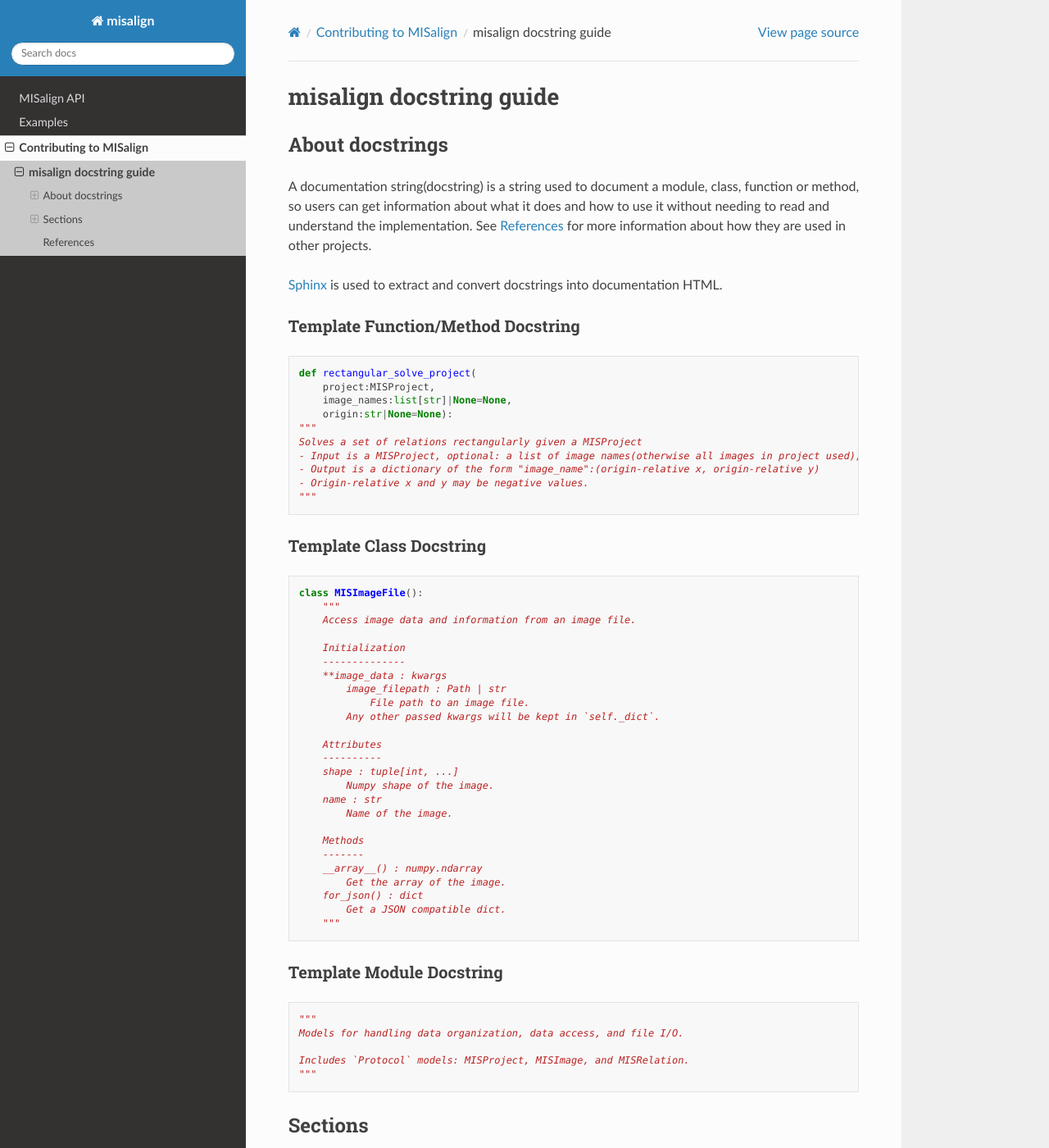
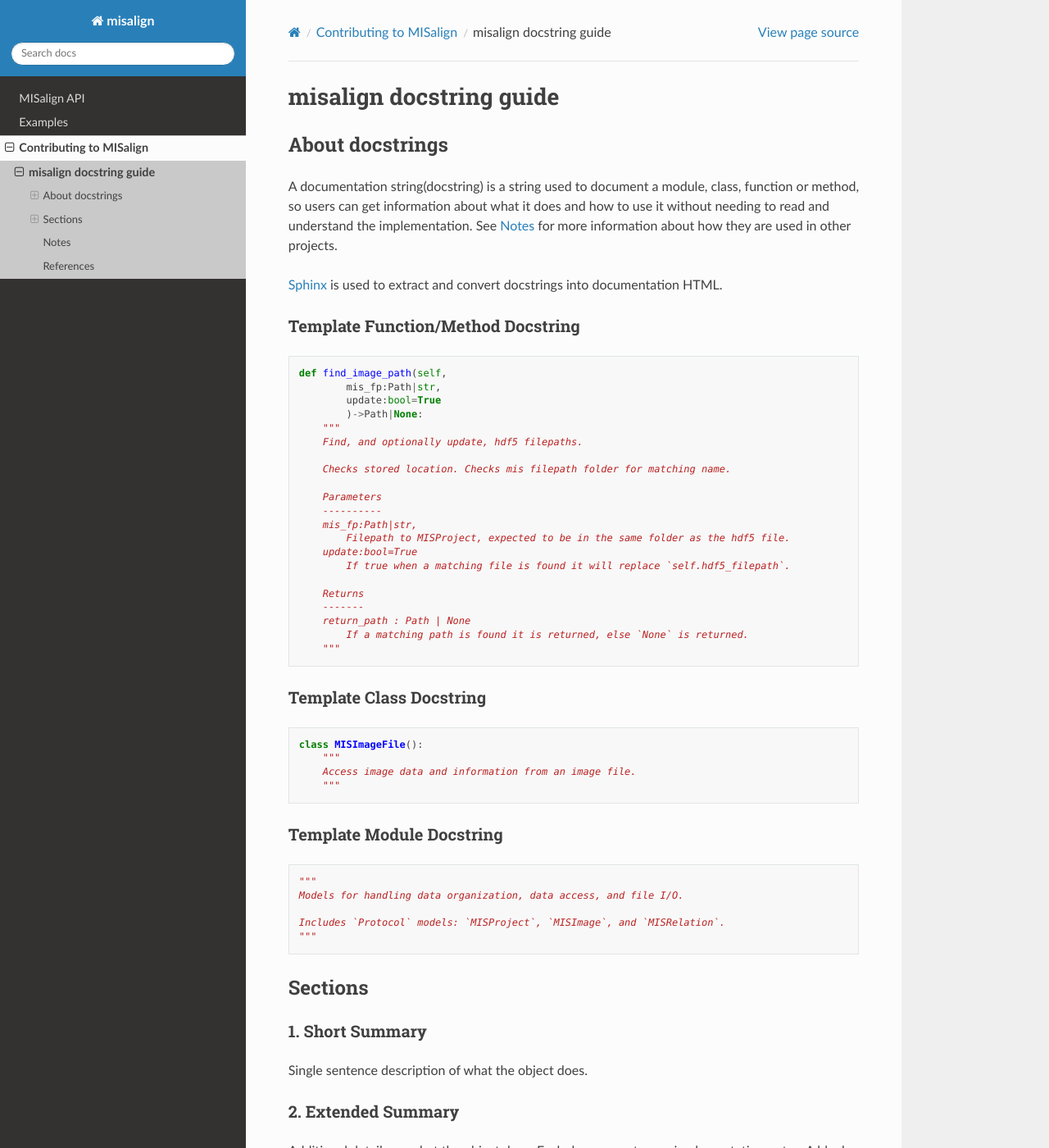
Before and after one commit to jess-garnett/MISalign, a Sphinx documentation site: the page built from docs/source/contributing_docstring.rst, in a window 1280 px wide and 1400 px high. Shown: the whole window at 82% size. Built offline with Sphinx 7.4.7 and the Read the Docs theme 3.1.0, drawn with Linux system fonts in a browser that asks for light colours; some of the changed text lies outside the part shown.

Commit message:
Sorting out docstring templates and approach to documentation.

```diff
--- a/docs/source/_templates/autosummary/class.rst
+++ b/docs/source/_templates/autosummary/class.rst
@@ -11,8 +11,11 @@
    .. rubric:: {{ _('Methods') }}
 
    .. autosummary::
+      :toctree:
    {% for item in methods %}
+      {% if not item.endswith('__init__') %}
       ~{{ name }}.{{ item }}
+      {% endif %}
    {%- endfor %}
    {% endif %}
    {% endblock %}
--- a/docs/source/contributing_docstring.rst
+++ b/docs/source/contributing_docstring.rst
@@ -17,16 +17,27 @@ Template Function/Method Docstring
 
 .. code-block:: python
 
-    def rectangular_solve_project(
-        project:MISProject,
-        image_names:list[str]|None=None,
-        origin:str|None=None):
-    """
-    Solves a set of relations rectangularly given a MISProject
-    - Input is a MISProject, optional: a list of image names(otherwise all images in project used), and optional: the image name of the origin(otherwise first image used).
-    - Output is a dictionary of the form "image_name":(origin-relative x, origin-relative y)
-    - Origin-relative x and y may be negative values.
-    """
+    def find_image_path(self,
+            mis_fp:Path|str,
+            update:bool=True
+            )->Path|None:
+        """
+        Find, and optionally update, hdf5 filepaths.
+
+        Checks stored location. Checks mis filepath folder for matching name.
+
+        Parameters
+        ----------
+        mis_fp:Path|str,
+            Filepath to MISProject, expected to be in the same folder as the hdf5 file.
+        update:bool=True
+            If true when a matching file is found it will replace `self.hdf5_filepath`.
+
+        Returns
+        -------
+        return_path : Path | None
+            If a matching path is found it is returned, else `None` is returned.
+        """
 
 Template Class Docstring
 ------------------------
@@ -36,27 +47,6 @@ Template Class Docstring
     class MISImageFile():
         """
         Access image data and information from an image file.
-
-        Initialization
-        --------------
-        **image_data : kwargs
-            image_filepath : Path | str
-                File path to an image file.
-            Any other passed kwargs will be kept in `self._dict`.
-
-        Attributes
-        ----------
-        shape : tuple[int, ...]
-            Numpy shape of the image.
-        name : str
-            Name of the image.
-
-        Methods
-        -------
-        __array__() : numpy.ndarray
-            Get the array of the image.
-        for_json() : dict
-            Get a JSON compatible dict.
         """
 
 Template Module Docstring
@@ -67,7 +57,7 @@ Template Module Docstring
     """
     Models for handling data organization, data access, and file I/O.
 
-    Includes `Protocol` models: MISProject, MISImage, and MISRelation.
+    Includes `Protocol` models: `MISProject`, `MISImage`, and `MISRelation`.
     """
 
 Sections
@@ -107,8 +97,13 @@ This section is for examples illustration the use of the object. Generally, the
 
 .. _docstrings_references:
 
+Notes
+=====
+
+`__init__` class methods are currently only documented on their respective class pages rather than in their own dedicated page.
+
 References
-==============================
+==========
 
 This guide draws upon existing projects & documentation for direction including:
 
```
Also changed, not shown: 4 other files.
